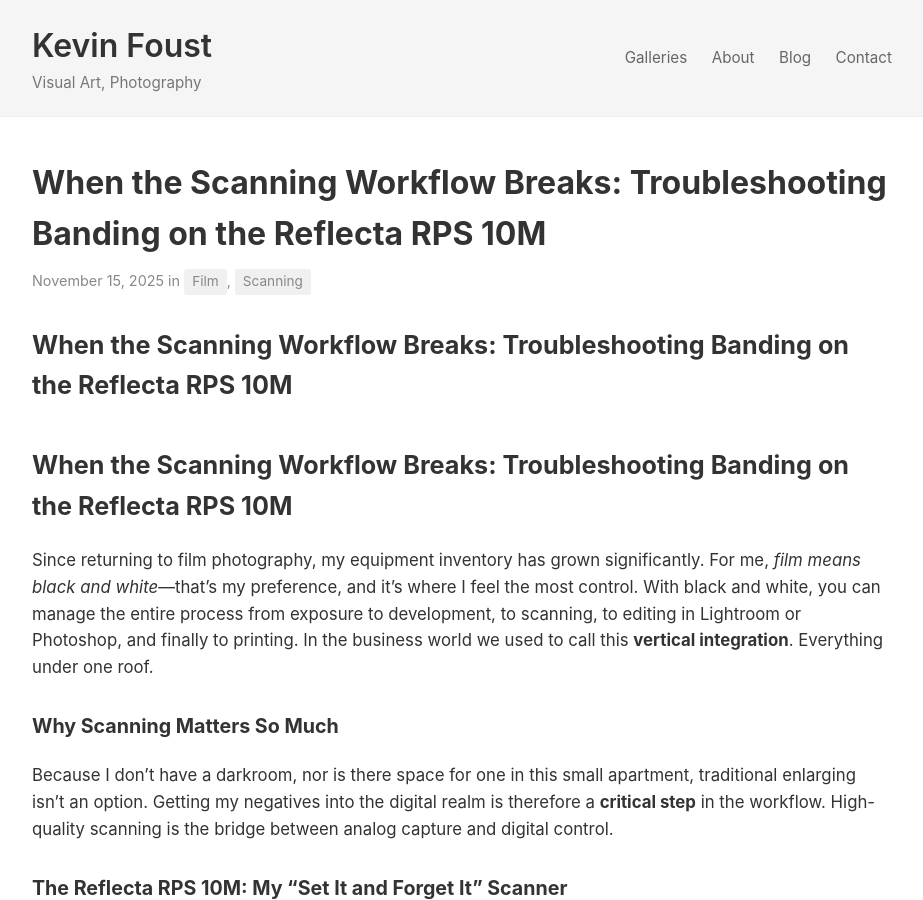
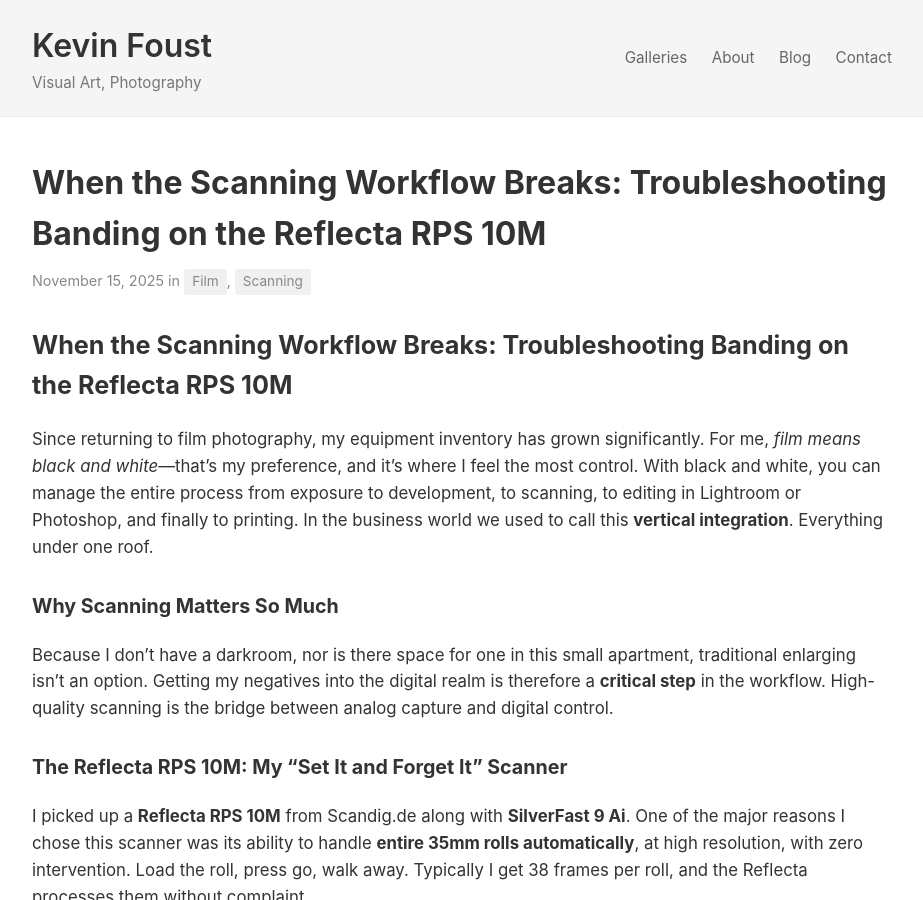
Before and after one commit to kevinfoust/kevinfoust.github.io, a Jekyll site: the page built from _posts/2025-11-15-scanning-with-reflecta-rps-10m-film-scanner-banding-part-1.md, in a window 1280 px wide and 900 px high. Shown: the whole window, without its empty margins (178-1101 px from the left). Built offline with Jekyll 4.4.1, drawn with Linux system fonts in a browser that asks for light colours.

Commit message:
Fix duplicate header in scanning workflow post
Removed duplicate section header and streamlined content.

```diff
--- a/_posts/2025-11-15-scanning-with-reflecta-rps-10m-film-scanner-banding-part-1.md
+++ b/_posts/2025-11-15-scanning-with-reflecta-rps-10m-film-scanner-banding-part-1.md
@@ -10,8 +10,6 @@
 ---
 
 # When the Scanning Workflow Breaks: Troubleshooting Banding on the Reflecta RPS 10M
-## **When the Scanning Workflow Breaks: Troubleshooting Banding on the Reflecta RPS 10M**
-
 Since returning to film photography, my equipment inventory has grown significantly. For me, *film means black and white*—that’s my preference, and it’s where I feel the most control. With black and white, you can manage the entire process from exposure to development, to scanning, to editing in Lightroom or Photoshop, and finally to printing. In the business world we used to call this **vertical integration**. Everything under one roof.
 
 ### **Why Scanning Matters So Much**
```
